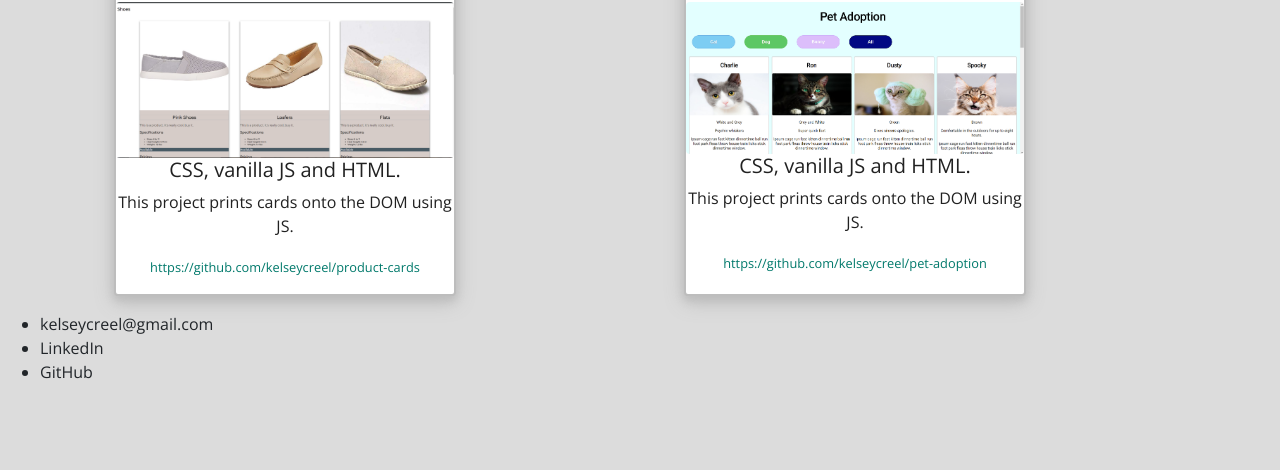
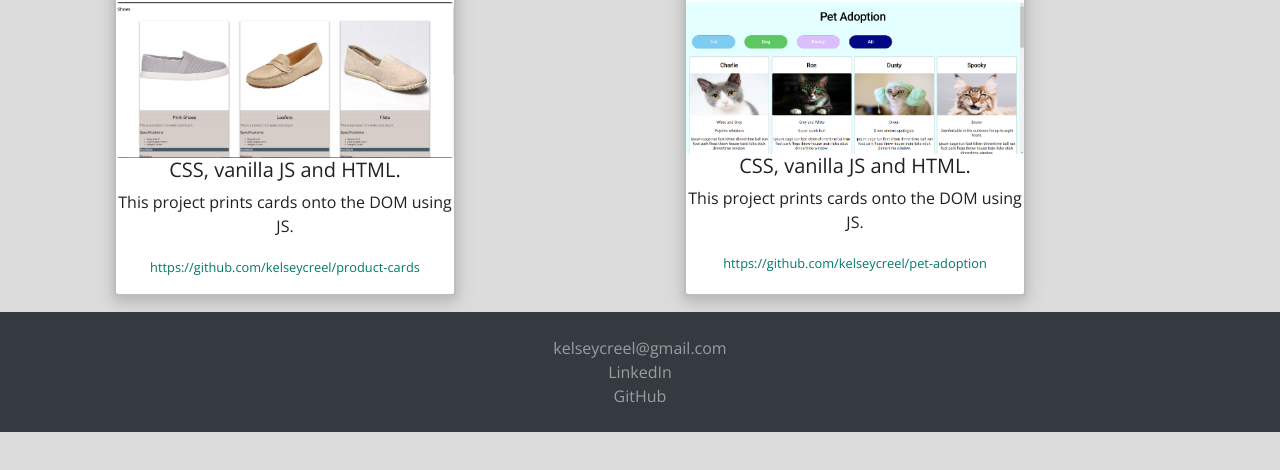
Before and after one commit to kelsey-21/PersonalBioSite, a plain HTML site: page index.html in a window 1280 px wide. Shown: the part 118-588 px from the top of the page. Drawn offline with nearby package versions, Linux system fonts and the light colour scheme.

Commit message:
sticky footer

```diff
--- a/index.html
+++ b/index.html
@@ -28,14 +28,23 @@
     <div class="fullPage container" id="bioPage"></div>
     <div class="fullPage container" id="technologiesPage"></div>
     <div class="fullPage container  justify-content-around" id="projectsPage"><div class="row"></div></div>
-  <footer class="page-footer">
-    <ul>
-        <li>kelseycreel@gmail.com</li>
-        <li>LinkedIn</li>
-        <li>GitHub</li>
-    </ul>
-    <!-- maybe a linked linkedin logo and github logo??? -->
-  </footer>
+  <div id="footer-div" class="d-flex flex-column">
+      <div id="page-content">
+        <div class="container text-center">
+          <div class="row justify-content-center">
+            <div class="col-md-7">
+            </div>
+          </div>
+        </div>
+      </div>
+      <footer id="sticky-footer" class="py-4 bg-dark text-white-50">
+        <div class="container text-center">
+          <div>kelseycreel@gmail.com</div>
+          <div>LinkedIn</div>
+          <div>GitHub</div>
+        </div>
+      </footer>
+  </div>
     <script src="https://code.jquery.com/jquery-3.3.1.slim.min.js" integrity="sha384-q8i/X+965DzO0rT7abK41JStQIAqVgRVzpbzo5smXKp4YfRvH+8abtTE1Pi6jizo" crossorigin="anonymous"></script>
     <script src="https://cdnjs.cloudflare.com/ajax/libs/popper.js/1.14.7/umd/popper.min.js" integrity="sha384-UO2eT0CpHqdSJQ6hJty5KVphtPhzWj9WO1clHTMGa3JDZwrnQq4sF86dIHNDz0W1" crossorigin="anonymous"></script>
     <script src="https://stackpath.bootstrapcdn.com/bootstrap/4.3.1/js/bootstrap.min.js" integrity="sha384-JjSmVgyd0p3pXB1rRibZUAYoIIy6OrQ6VrjIEaFf/nJGzIxFDsf4x0xIM+B07jRM" crossorigin="anonymous"></script>
--- a/main.css
+++ b/main.css
@@ -118,3 +118,15 @@ p a {
 p {
     font-size: 1em;
 }
+
+#footer-div {
+  height: 100%;
+}
+
+#page-content {
+  flex: 1 0 auto;
+}
+
+#sticky-footer {
+  flex-shrink: none;
+}
```
